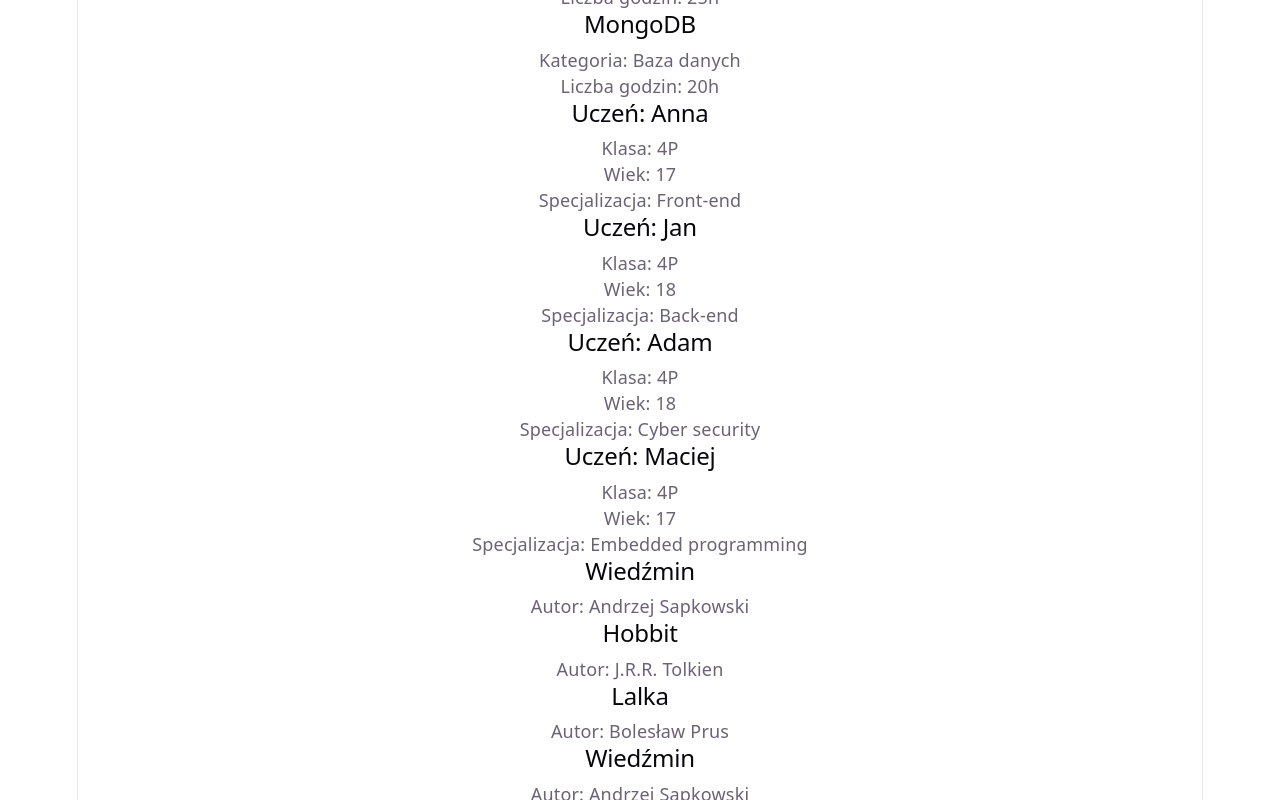
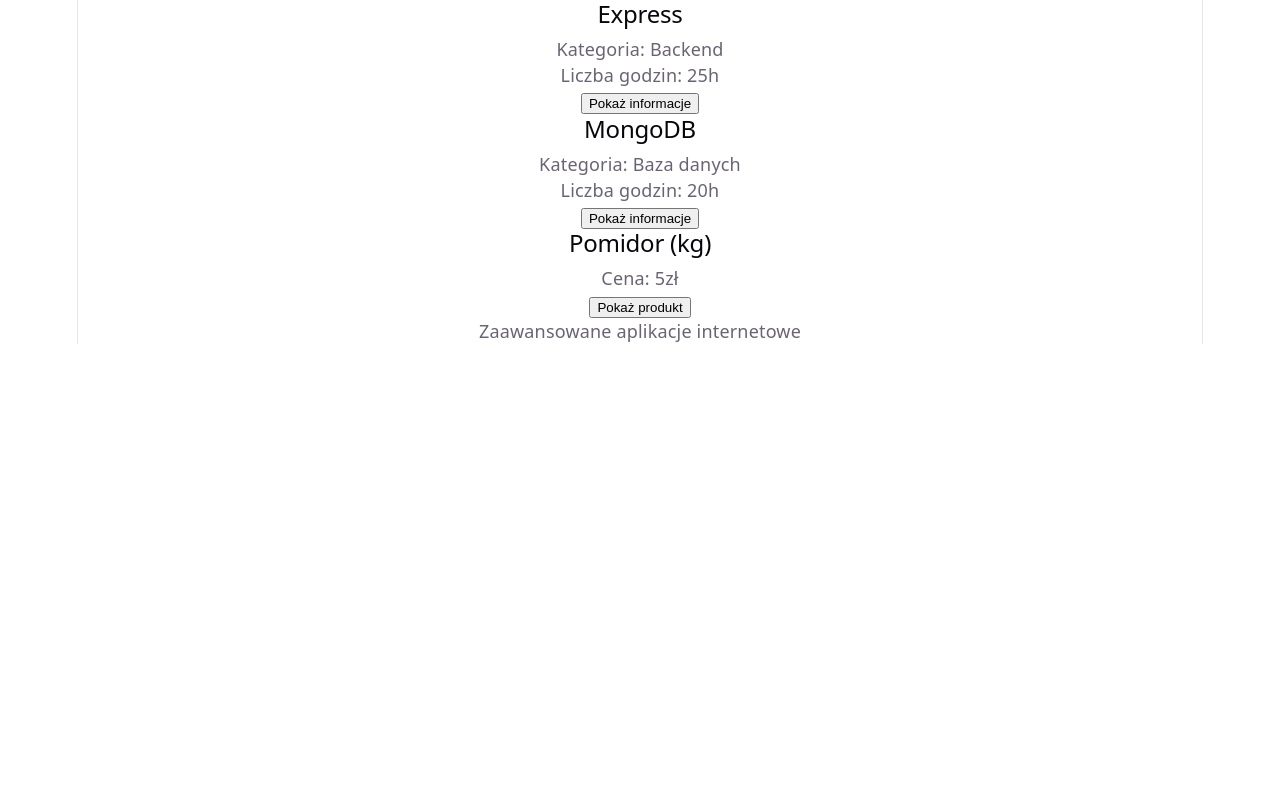
Before and after one commit to ml-zst-17/ML_17_2026_WebTech, a React (Vite) app: page / in a window 1280 px wide. Shown: the part 460-1260 px from the top of the page. After the commit the page ends 804 px from the top, so only its background shows below. Built offline with nearby package versions, Linux system fonts and the light colour scheme.

Commit message:
Lekcja 06

```diff
--- a/src/App.jsx
+++ b/src/App.jsx
@@ -3,10 +3,9 @@
 import './App.css'
 import Header from './components/Header';
 import Footer from './components/Footer';
-import Navigation from './components/Navigation';
 import Technologies from './components/Technologies';
-import Student from './components/Student';
-import Book from './components/Book';
+import Technology from './components/Technology';
+import Product from './components/Product';
 
 function App() {
   const technologies = [
@@ -42,83 +41,36 @@
     },
   ];
 
-  const students = [
-    {
-      id: 1,
-      name: "Anna",
-      className: "4P",
-      age: 17,
-      specialization: "Front-end",
-    },
-    {
-      id: 2,
-      name: "Jan",
-      className: "4P",
-      age: 18,
-      specialization: "Back-end",
-    },
-    {
-      id: 3,
-      name: "Adam",
-      className: "4P",
-      age: 18,
-      specialization: "Cyber security",
-    },
-    {
-      id: 4,
-      name: "Maciej",
-      className: "4P",
-      age: 17,
-      specialization: "Embedded programming",
-    },
-  ];
+  function selectTechnology(name) {
+    console.log(`Wybrano: ${name}`);
+  }
 
-  const books = [
-    { id: 1, title: "Wiedźmin", author: "Andrzej Sapkowski" },
-    { id: 2, title: "Hobbit", author: "J.R.R. Tolkien" },
-    { id: 3, title: "Lalka", author: "Bolesław Prus" },
-  ];
+  function selectProduct(name) {
+    console.log(`Wybrany produkt: ${name}`);
+  }
 
   return (
     <>
       <Header />
 
       <main>
-        <Technologies technologies={technologies} />
-
         {
-          students.map(student => (
-            <Student
-              key={student.id}
-              name={student.name}
-              className={student.className}
-              age={student.age}
-              specialization={student.specialization}
+          technologies.map(technology => (
+            <Technology
+              key={technology.id}
+              name={technology.name}
+              category={technology.category}
+              hours={technology.hours}
+              onSelect={selectTechnology}
             />
           ))
         }
 
-        {
-          books.map(book => (
-            <Book
-              key={book.id}
-              title={book.title}
-              author={book.author}
-            />
-          ))
-        }
-
-        {
-          books.map(book => {
-            return (
-              <Book
-                key={book.id}
-                title={book.title}
-                author={book.author}
-              />
-            );
-          })
-        }
+        <Product
+          name={"Pomidor (kg)"}
+          price={"5zł"}
+          onSelect={selectProduct}
+        />
       </main>
 
       <Footer />
--- /dev/null
+++ b/src/components/Product.jsx
@@ -0,0 +1,14 @@
+function Product({ name, price, onSelect }) {
+    return (
+        <article>
+            <h2>{name}</h2>
+            <p>Cena: {price}</p>
+
+            <button onClick={() => onSelect(name)}>
+                Pokaż produkt
+            </button>
+        </article>
+    );
+}
+
+export default Product;
--- a/src/components/Technology.jsx
+++ b/src/components/Technology.jsx
@@ -1,9 +1,12 @@
-function Technology({ name, category, hours }) {
+function Technology({ name, category, hours, onSelect }) {
   return (
     <section>
       <h2>{name}</h2>
       <p>Kategoria: {category}</p>
       <p>Liczba godzin: {hours}h</p>
+      <button onClick={() => onSelect(name)}>
+        Pokaż informacje
+      </button>
     </section>
   );
 }
```
Also changed, not shown: src/components/Counter.jsx (added, +7 -0 lines).
